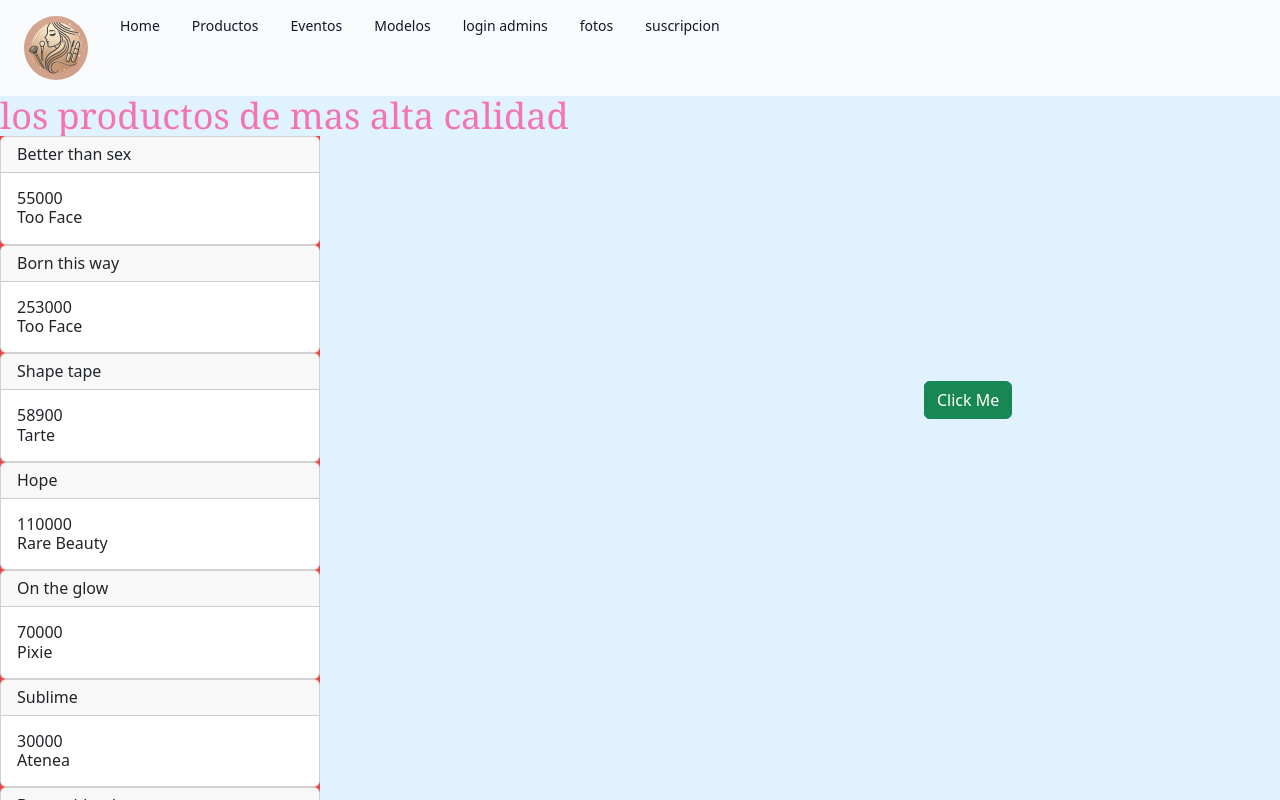
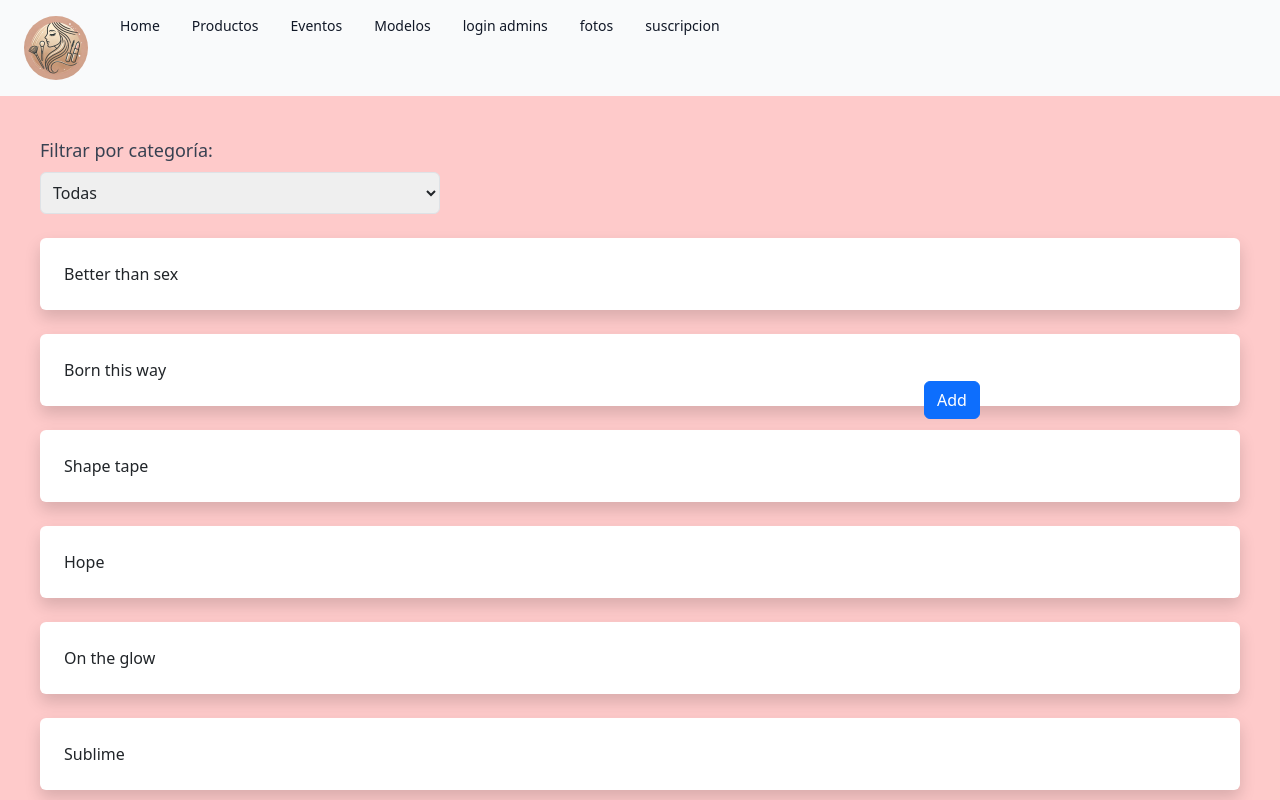
Before and after one commit to jero4204/MidTermExamWeb, a React (Vite) app: page /Makeup in a window 1280 px wide. Shown: the top 800 px of the page. Built offline with nearby package versions, Linux system fonts and the light colour scheme.

Commit message:
agregado el filtro para el maquillaje

```diff
--- a/src/components/Makeup.tsx
+++ b/src/components/Makeup.tsx
@@ -35,9 +35,45 @@
         year: 0
       });*/
     }
+    const [filter, setFilter] = useState('all');
+    const handleFilterChange = (event: React.ChangeEvent<HTMLSelectElement>) => {
+        setFilter(event.target.value);
+      };
 
     return(
         <>
+         <div className="bg-red-200 p-10">
+      {/* Select para elegir la categoría por la cual filtrar */}
+      <div className="mb-4">
+        <label htmlFor="categoryFilter" className="block text-lg font-medium text-gray-700 mb-2">
+          Filtrar por categoría:
+        </label>
+        <select
+          id="categoryFilter"
+          className="block w-1/3 p-2 border border-gray-300 rounded-md"
+          value={filter}
+          onChange={handleFilterChange} // Evento para manejar los cambios en el select
+        >
+          <option value="all">Todas</option>
+          <option value="Base">Categoría 1</option>
+          <option value="Rubor">Categoría 2</option>
+          <option value="Corrector">Categoría 3</option>
+        </select>
+      </div>
+
+      {/* Lista de elementos filtrados */}
+      <div className="grid grid-cols-1 gap-4">
+        {maquillajes
+          .filter((maquillaje) => filter === 'all' || maquillaje.tipoMaquillaje === filter) // Filtra los elementos según la categoría seleccionada
+          .map((maquillaje) => (
+            <div key={maquillaje.id} className="p-4 bg-white rounded shadow">
+              {maquillaje.nombre} {/* Muestra el nombre del elemento */}
+            </div>
+          ))}
+      </div>
+    </div>
+
+
           <div>
             <h1 className='text-4xl font-serif text-pink-400'>los productos de mas alta calidad</h1>
             <div className="h-full w-1/4 bg-red-500">
@@ -74,8 +110,8 @@
        name="marca"
        onChange={handleChange}/>
       <Button onClick={addMaquillaje} className="button button-primary">Add</Button>
-      <button className="btn btn-success">Click Me</button>
-      <h2>I dont know</h2>
+
         </>
     )
+
 }
```
